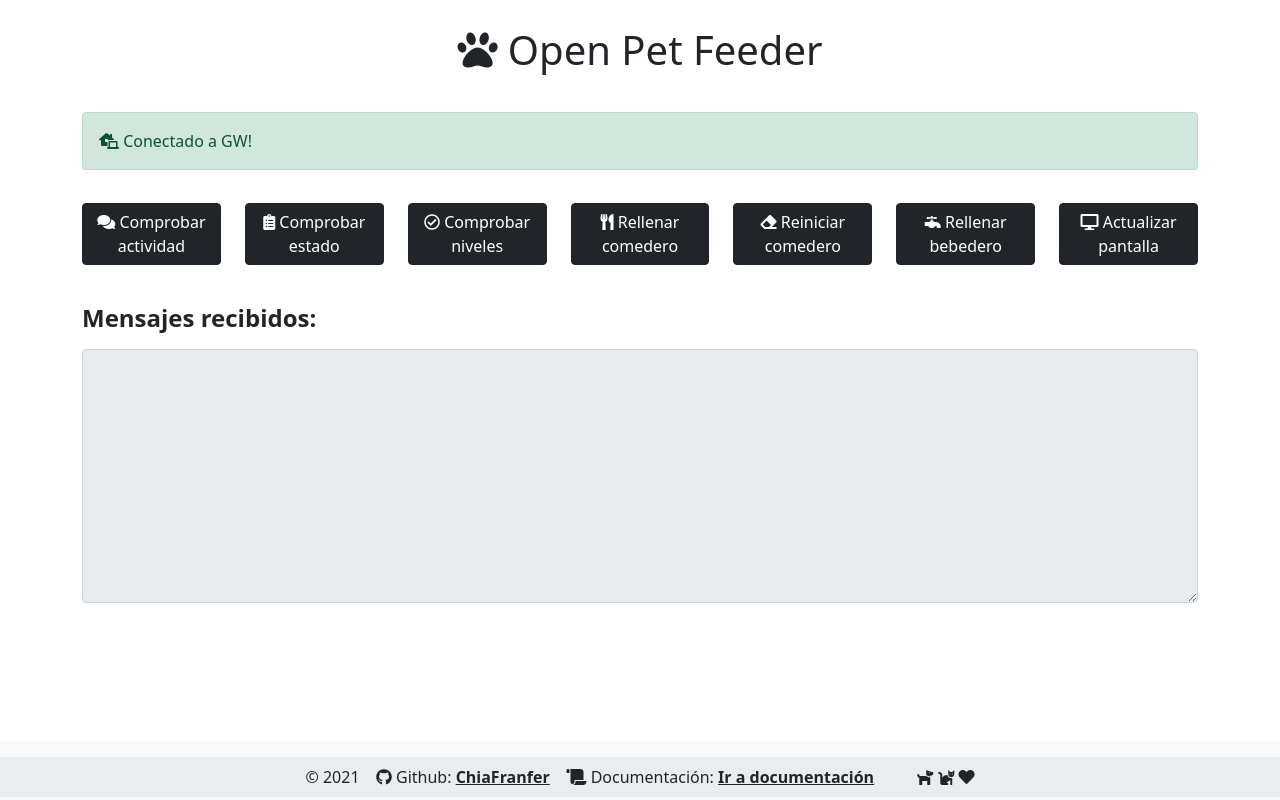
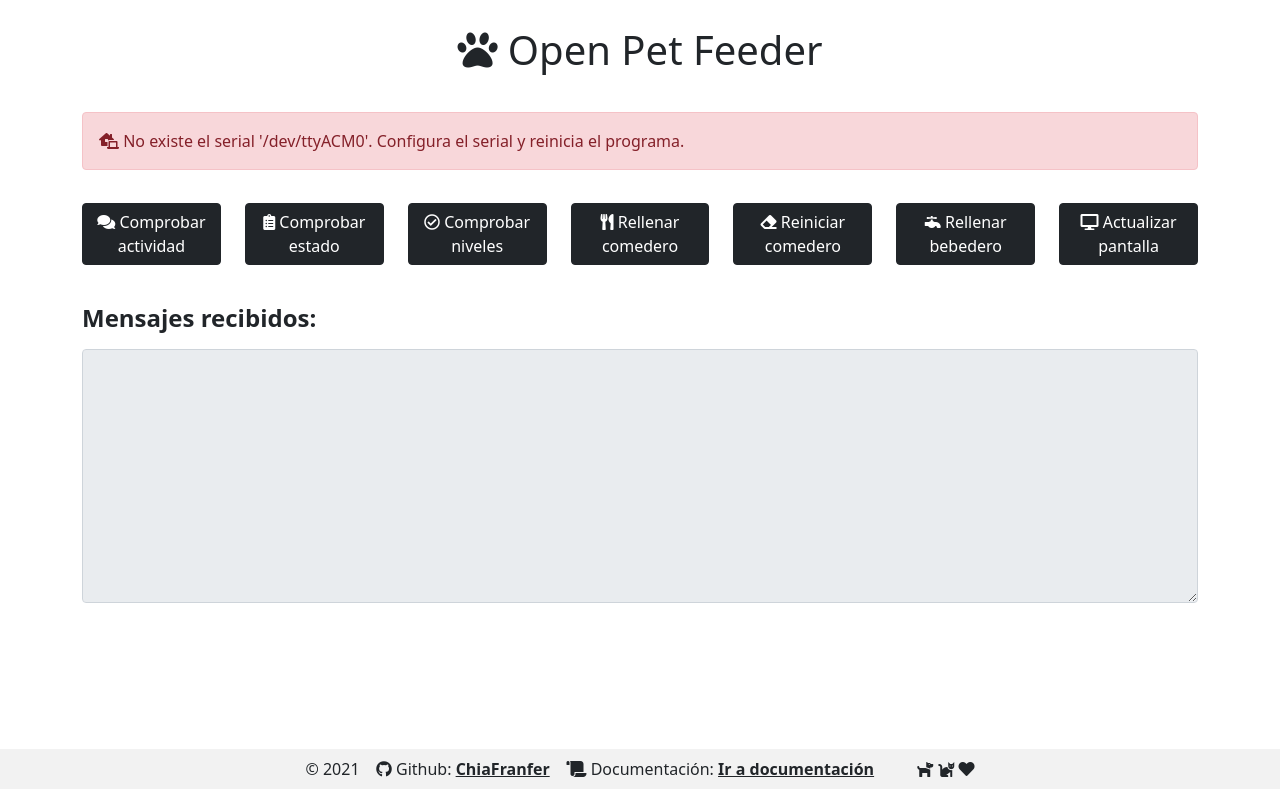
Before and after one commit to ChiaFranfer/open-pet-feeder, a Flask app: page / in a window 1280 px wide. Run offline with Flask 2, Linux system fonts and the light colour scheme; some libraries are stand-ins or nearby versions.

Commit message:
Add flask-serial to web

```diff
--- a/code/webpage/app.py
+++ b/code/webpage/app.py
@@ -1,41 +1,86 @@
 from flask import Flask, render_template
 from flask_socketio import SocketIO
+from flask_serial import Serial
 from datetime import datetime
 
 import json
 import socketio
-
+import os
 
 app = Flask(__name__)
-socketio = SocketIO(app)
 
 ## Configuration Serial GW
+serial_port = '/dev/ttyACM0'                    # Modificar aquí el serial del Arduino
+app.config['SERIAL_PORT'] = serial_port
+app.config['SERIAL_TIMEOUT'] = 0.3
+app.config['SERIAL_BAUDRATE'] = 115200
+app.config['SERIAL_BYTESIZE'] = 8
+app.config['SERIAL_PARITY'] = 'N'
+app.config['SERIAL_STOPBITS'] = 1
 
+socketio = SocketIO(app, async_mode="threading", logger=True)
+ser = Serial(app)
 
+#
+#   Enpoints
+#
 
-## ENDPOINTS
 # Endpoint home page
 @app.route("/")
 def index():
+    # Comprobamos que el serial existe
+    if os.path.exists(serial_port):
+        serial_exists = True
+    else:
+        serial_exists = False
 
-    return render_template("index.html", gw=True)
+    return render_template("index.html", serial_port=serial_port, serial_exists=serial_exists)
 
 # Endpoint documentation page
 @app.route("/doc")
 def doc():
-
     return render_template("doc.html")
 
-# handler SocketIO
+#
+#   SocketIO
+#
+
+# Handler SocketIO [messages of web]
 @socketio.on('send')
 def handle_send(json_str):
     data = json.loads(json_str)["message"]
-    print("boton: {}".format(data))
+    print("Boton pulsado: {}".format(data))
+
+    # Enviamos por serial
+    try:
+        ser.on_send(data)
+    except Exception as ex:
+        print("Error on serial: {}".format(ex))
 
     # Enviamos en el socket 'receive_message' [hacer en recepcion serial]
     now = datetime.now()
-    msg = "{} >> Enviado: {}".format(now.strftime("%H:%M:%S"),data)
+    msg = "{} >> Enviado: {}".format(now.strftime("%H:%M:%S"), data)
     socketio.emit("receive_message", data={"message":str(msg)})
 
+#
+#   Flask-Serial
+#
+
+# Handler incoming serial messages
+@ser.on_message()
+def handle_message(msg):
+    try:
+        print("receive message: {}".format(msg))
+        now = datetime.now()
+        msg = "{} >> Recibido: {}".format(now.strftime("%H:%M:%S"), msg.decode("utf-8").strip('\n'))
+        socketio.emit("receive_message", data={"message":str(msg)})
+    except Exception as ex:
+        print(ex)
+
+# Log thread serial
+@ser.on_log()
+def handle_logging(level, info):
+    print(level, info)
+
 if __name__ == '__main__':
-    socketio.run(app, debug=False)
+    socketio.run(app, debug=False, log_output=True)
--- a/code/webpage/requirements.txt
+++ b/code/webpage/requirements.txt
@@ -3,4 +3,5 @@ flask-serial
 flask-socketio
 eventlet
 gevent
+gevent-websocket
 datetime
--- a/code/webpage/templates/index.html
+++ b/code/webpage/templates/index.html
@@ -4,50 +4,53 @@
         <!-- Required meta tags -->
         <meta charset="utf-8">
         <meta name="viewport" content="width=device-width, initial-scale=1">
+        <link rel="icon" type="image/png" href="static/favicon.ico">
+
         <!-- Bootstrap CSS -->
         <link href="https://cdn.jsdelivr.net/npm/bootstrap@5.0.2/dist/css/bootstrap.min.css" rel="stylesheet" integrity="sha384-EVSTQN3/azprG1Anm3QDgpJLIm9Nao0Yz1ztcQTwFspd3yD65VohhpuuCOmLASjC" crossorigin="anonymous">
         <link rel="stylesheet" href="https://cdnjs.cloudflare.com/ajax/libs/font-awesome/5.15.3/css/all.min.css" integrity="sha512-iBBXm8fW90+nuLcSKlbmrPcLa0OT92xO1BIsZ+ywDWZCvqsWgccV3gFoRBv0z+8dLJgyAHIhR35VZc2oM/gI1w==" crossorigin="anonymous" referrerpolicy="no-referrer" />
         <script src="https://cdn.socket.io/3.1.3/socket.io.min.js" integrity="sha384-cPwlPLvBTa3sKAgddT6krw0cJat7egBga3DJepJyrLl4Q9/5WLra3rrnMcyTyOnh" crossorigin="anonymous"></script>
         <script src="https://code.jquery.com/jquery-3.6.0.min.js" integrity="sha256-/xUj+3OJU5yExlq6GSYGSHk7tPXikynS7ogEvDej/m4=" crossorigin="anonymous"></script>
-        <title> Open Pet Feeder</title>
+
+        <title>Open Pet Feeder</title>
     </head>
     <body>
-        <h1 style="text-align: center; margin-top: 2%;"><a href="/" style="text-decoration: none; color: inherit;"><i class="fas fa-paw" style=""></i> Open Pet Feeder</a></h1>
+        <h1 style="text-align: center; margin-top: 2%;"><a href="/" style="text-decoration: none; color: inherit;"><i class="fas fa-paw"></i> Open Pet Feeder</a></h1>
 
 
         <div class="container" style="margin-top: 3%;">
-            {% if gw == True %}
+            {% if serial_exists == True %}
             <div class="alert alert-success" role="alert" style="margin-bottom: 3%;">
-                <i class="fas fa-laptop-house" style=""></i> Conectado a GW!
+                <i class="fas fa-laptop-house"></i> Conectado a GW utilizando el serial: {{serial_port}}!
             </div>
             {% else %}
             <div class="alert alert-danger" role="alert" style="margin-bottom: 3%;">
-                <i class="fas fa-laptop-house" style=""></i> No conectado a GW!
+                <i class="fas fa-laptop-house"></i> No existe el serial '{{serial_port}}'. Configura el serial y reinicia el programa.
             </div>
             {% endif %}
 
             <div class="row" style="text-align: center;">
                 <div class="col">
-                    <button type="button" class="btn btn-dark" id="send_ping" value="ping"><i class="fas fa-comments" style=""></i>  Comprobar actividad</button>
+                    <button type="button" class="btn btn-dark" id="send_ping" value="ping"><i class="fas fa-comments"></i>  Comprobar actividad</button>
                 </div>
                 <div class="col">
-                    <button type="button" class="btn btn-dark" id="send_status" value="status"><i class="fas fa-clipboard-list" style=""></i>  Comprobar estado</button>
+                    <button type="button" class="btn btn-dark" id="send_status" value="status"><i class="fas fa-clipboard-list"></i>  Comprobar estado</button>
                 </div>
                 <div class="col">
                     <button type="button" class="btn btn-dark" id="send_check_levels" value="check_levels"> <i class="far fa-check-circle"></i>  Comprobar niveles</button>
                 </div>
                 <div class="col">
-                    <button type="button" class="btn btn-dark" id="send_comedero" value="rellenar_comedero"><i class="fas fa-utensils" style=""></i> Rellenar comedero</button>
+                    <button type="button" class="btn btn-dark" id="send_comedero" value="rellenar_comedero"><i class="fas fa-utensils"></i> Rellenar comedero</button>
                 </div>
                 <div class="col">
-                    <button type="button" class="btn btn-dark" id="send_reset_comedero" value="reset_comedero"><i class="fas fa-eraser" style=""></i> Reiniciar comedero</button>
+                    <button type="button" class="btn btn-dark" id="send_reset_comedero" value="reset_comedero"><i class="fas fa-eraser"></i> Reiniciar comedero</button>
                 </div>
                 <div class="col">
-                    <button type="button" class="btn btn-dark" id="send_bebedero" value="rellenar_bebedero"><i class="fas fa-faucet" style=""></i> Rellenar bebedero</button>
+                    <button type="button" class="btn btn-dark" id="send_bebedero" value="rellenar_bebedero"><i class="fas fa-faucet"></i> Rellenar bebedero</button>
                 </div>
 
                 <div class="col">
-                    <button type="button" class="btn btn-dark" id="send_oled" value="update_oled"><i class="fas fa-desktop" style=""></i> Actualizar pantalla</button>
+                    <button type="button" class="btn btn-dark" id="send_oled" value="update_oled"><i class="fas fa-desktop"></i> Actualizar pantalla</button>
                 </div>
             </div>
         </div>
@@ -60,16 +63,14 @@
         </div>
 
         <!-- Footer -->
-        <div class="footer fixed-bottom mt-auto py-3 bg-light">
+        <div class="footer fixed-bottom mt-auto py-4">
             <div class="text-center p-2" style="background-color: rgba(0, 0, 0, 0.05); margin-bottom: -1%;">
                 © 2021  <i class="fab fa-github" style="margin-left: 1%;"></i> Github:
                 <a class="text-reset fw-bold" href="https://github.com/ChiaFranfer">ChiaFranfer</a>
                 <i class="fas fa-scroll" style="margin-left: 1%;"></i> Documentación: <a class="text-reset fw-bold" href="{{url_for('doc')}}"> Ir a documentación</a>
-                <i class="fas fa-dog" style="margin-left: 3%;"></i> <i class="fas fa-cat" style=""></i> <i class="fas fa-heart" style=""></i>
+                <i class="fas fa-dog" style="margin-left: 3%;"></i> <i class="fas fa-cat"></i> <i class="fas fa-heart"></i>
             </div>
         </div>
-
-        <!-- Optional JavaScript; choose one of the two! -->
 
         <script src="https://cdn.jsdelivr.net/npm/bootstrap@5.0.2/dist/js/bootstrap.bundle.min.js" integrity="sha384-MrcW6ZMFYlzcLA8Nl+NtUVF0sA7MsXsP1UyJoMp4YLEuNSfAP+JcXn/tWtIaxVXM" crossorigin="anonymous"></script>
         <script type="text/javascript" charset="utf-8">
```
Also changed, not shown: code/webpage/templates/doc.html (+10 -8 lines), code/webpage/static/favicon.ico (added).
